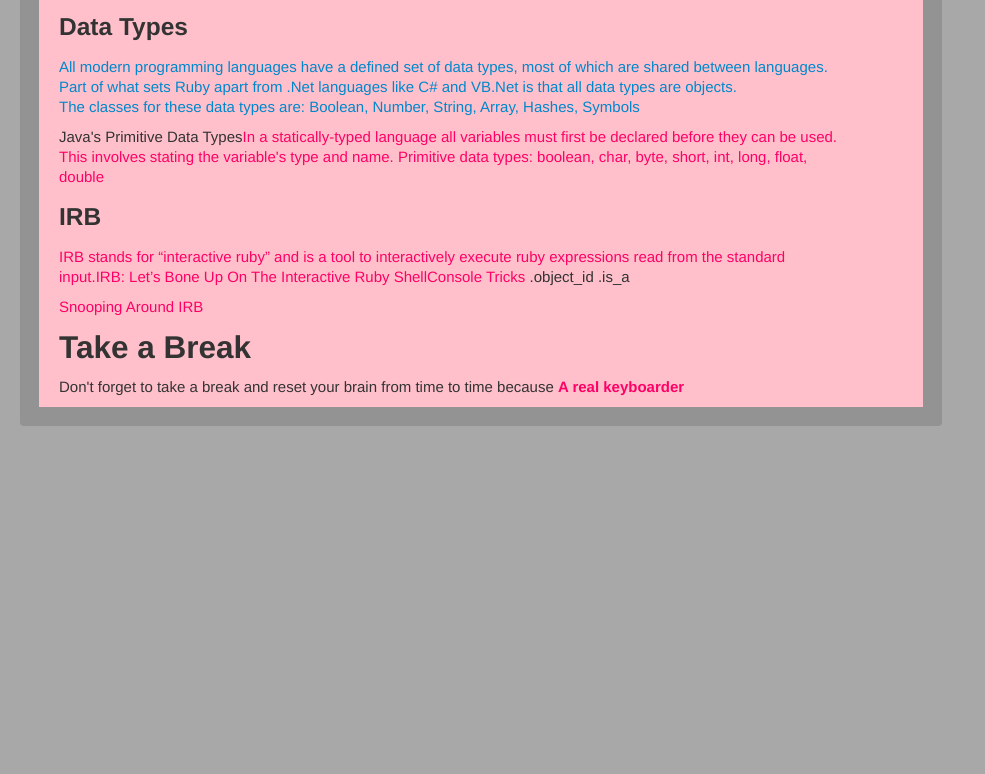
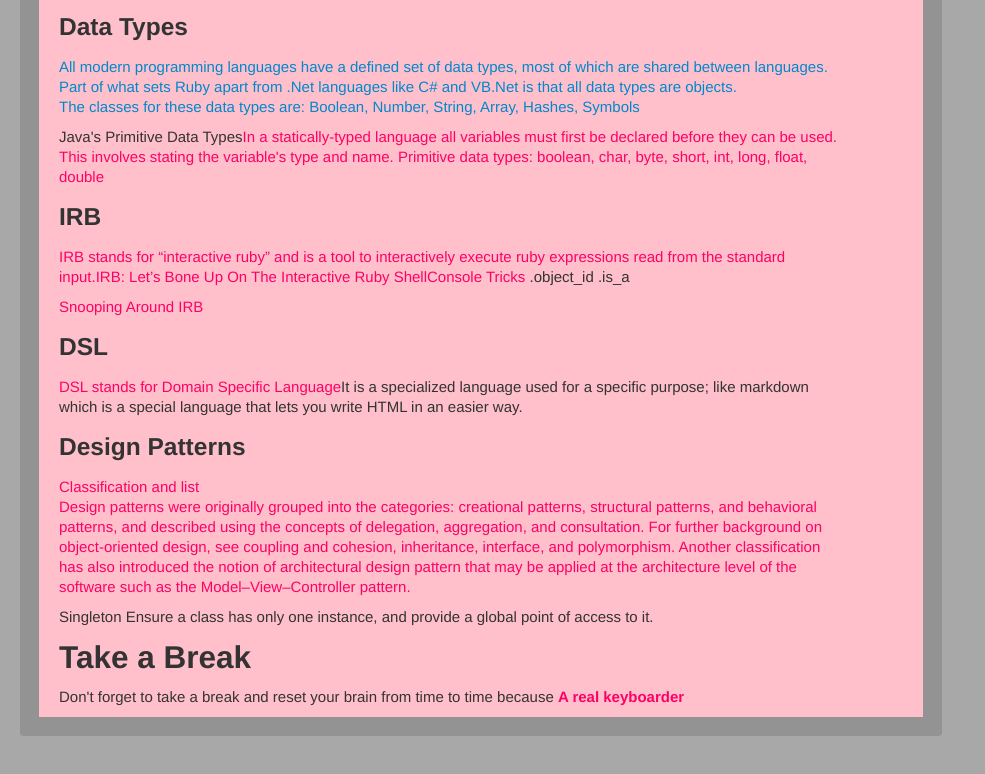
Before and after one commit to rubilicious/rubilicious.github.io, a plain HTML site: page bigbag/index.html in a window 1280 px wide. Shown: the part 1581-2355 px from the top of the page, without its empty margins (0-985 px from the left). Before the commit the page ends 2067 px from the top, so only its background shows below. Drawn offline with nearby package versions, Linux system fonts and the light colour scheme; files whose address does not match are found by name.

Commit message:
Automated commit at 2014-05-02 19:39:01 UTC by middleman-deploy 3.1.4

```diff
--- a/bigbag/index.html
+++ b/bigbag/index.html
@@ -126,6 +126,13 @@ Boolean, Number, String, Array, Hashes, Symbols</a></p>
   <h3>IRB</h3>
       <p><a href="http://www.ruby-doc.org/stdlib-2.0/libdoc/irb/rdoc/IRB.html">IRB stands for “interactive ruby” and is a tool to interactively execute ruby expressions read from the standard input.</a><a href="http://www.rubyinside.com/irb-lets-bone-up-on-the-interactive-ruby-shell-1771.html">IRB: Let’s Bone Up On The Interactive Ruby Shell</a><a href="http://railscasts.com/episodes/48-console-tricks">Console Tricks</a> .object_id .is_a</p><a href="http://tagaholic.me/2009/05/11/demystifying-irb-commands.html">Snooping Around IRB</a>
 
+  <h3>DSL</h3>
+      <p><a href="http://rubywithjendiamond.blogspot.com/2014/05/what-is-dsl-domain-specific-language.html">DSL stands for Domain Specific Language</a>It is a specialized language used for a specific purpose; like markdown which is a special language that lets you write HTML in an easier way.
+
+  <h3>Design Patterns</h3>
+    <p><a href="http://en.wikipedia.org/wiki/Software_design_pattern">Classification and list<br />
+Design patterns were originally grouped into the categories: creational patterns, structural patterns, and behavioral patterns, and described using the concepts of delegation, aggregation, and consultation. For further background on object-oriented design, see coupling and cohesion, inheritance, interface, and polymorphism. Another classification has also introduced the notion of architectural design pattern that may be applied at the architecture level of the software such as the Model–View–Controller pattern.</a></p> <p>Singleton Ensure a class has only one instance, and provide a global point of access to it.<p>
+
 <h2>Take a Break</h2>
 <p>Don't forget to take a break and reset your brain from time to time because <a href= "http://www.youtube.com/watch?v=J---aiyznGQ&list=TLJFcmgFSQpWEWz9ePgph92dSGHBvR3_fQ" target="_blank"><b>A real keyboarder</b></a></p>
 
```
